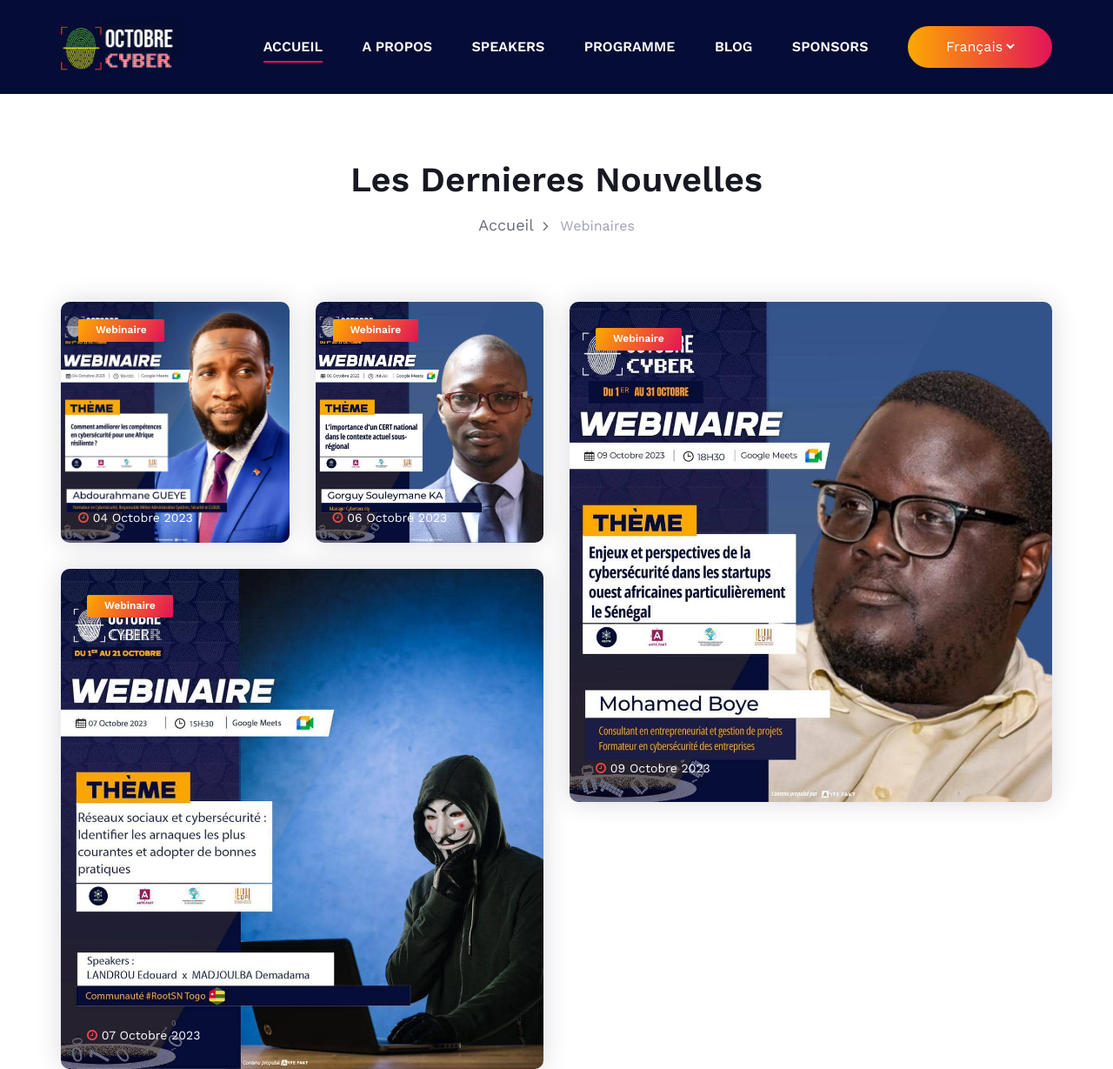
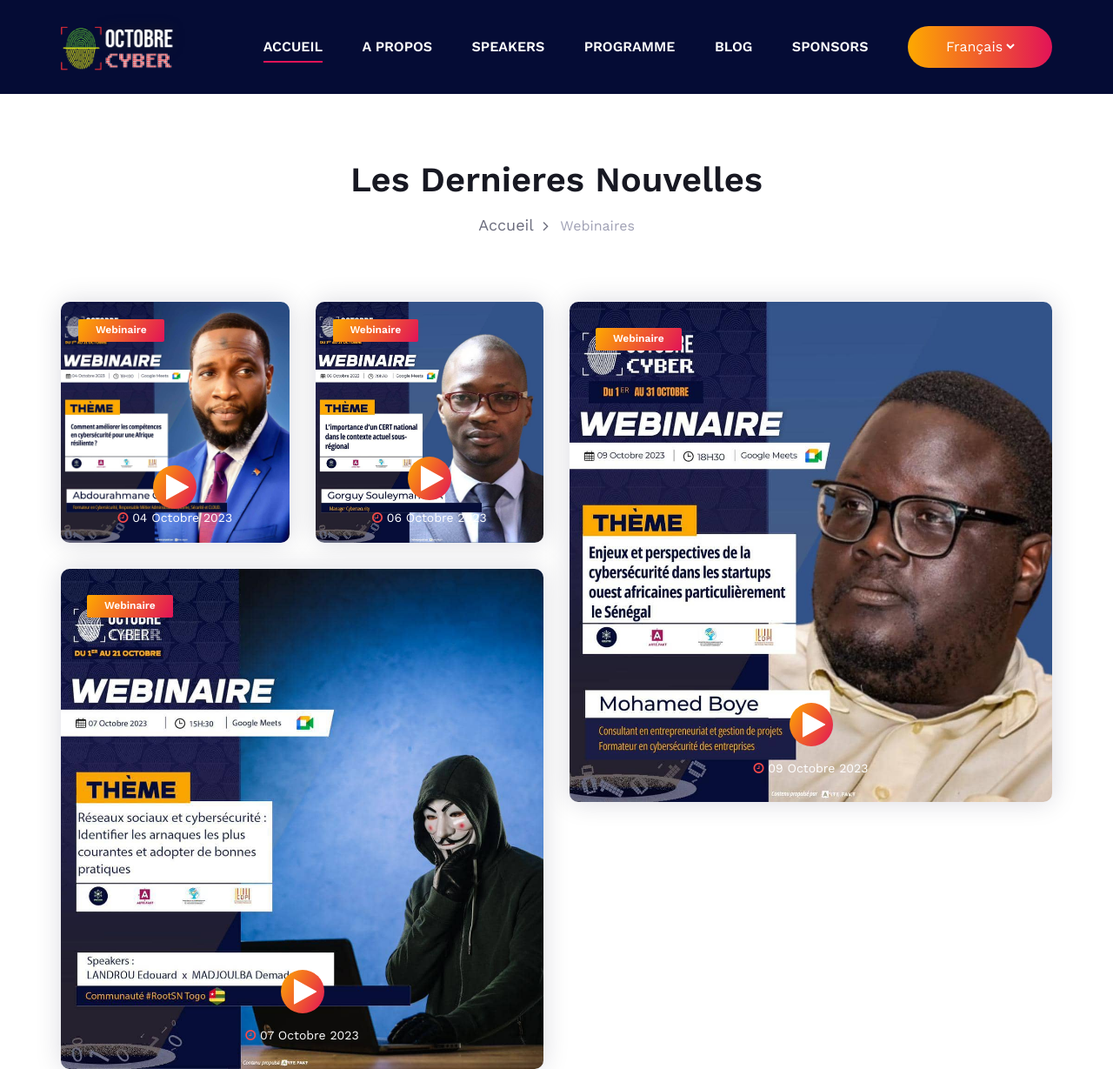
Before and after one commit to RootSN-Comminuty/OCBRSN2023, a plain HTML site: page webinaire.html in a window 1280 px wide. Shown: the top 1229 px of the page at 87% size. Drawn offline with nearby package versions, Linux system fonts and the light colour scheme.

Commit message:
Update Play video youtube

```diff
--- a/css/style.css
+++ b/css/style.css
@@ -163,6 +163,7 @@ ol {
 .bg-gradient,
 .bd-text .bd-tag-share .s-share a:hover,
 .bh-text .play-btn,
+.bi-text .play-btn,
 .schedule-table-tab .nav-tabs .nav-item .nav-link.active,
 .newslatter-inner .ni-form button,
 .latest-item .li-tag,
@@ -1826,6 +1827,10 @@ ol {
 	text-align: center;
 }
 
+.bi-text {
+	text-align: center;
+}
+
 .bh-text .play-btn {
 	height: 70px;
 	width: 70px;
@@ -1839,6 +1844,33 @@ ol {
 	color: #ffffff;
 	font-size: 28px;
 	margin-left: 6px;
+	animation: zoomm infinite 2s ease-in-out;
+}
+
+.bi-text .play-btn {
+	height: 50px;
+	width: 50px;
+	border-radius: 50%;
+	display: inline-block;
+	text-align: center;
+	line-height: 59px;
+}
+
+.bi-text .play-btn i {
+	color: #ffffff;
+	font-size: 28px;
+	margin-left: 6px;
+	animation: zoomm infinite 2s ease-in-out;
+}
+
+@keyframes zoomm {
+	0% {
+		transform: scale(1.3);
+	}
+
+	100% {
+		transform: scale(1.1);
+	}
 }
 
 .bh-text h2 {
--- a/webinaire.html
+++ b/webinaire.html
@@ -96,6 +96,8 @@
                             <div class="blog-item set-bg" data-setbg="img/speakers/PHOTO-2023-10-04-17-47-23.jpg">
                                 <div class="bi-tag bg-gradient">Webinaire</div>
                                 <div class="bi-text">
+                                    <a href="https://www.youtube.com/" class="play-btn video-popup"><i
+                                            class="fa fa-play"></i></a>
                                     <span><i class="fa fa-clock-o"></i> 04 Octobre 2023</span>
                                 </div>
                             </div>
@@ -104,6 +106,8 @@
                             <div class="blog-item set-bg" data-setbg="img/speakers/PHOTO-2023-10-05-13-07-39.jpg">
                                 <div class="bi-tag bg-gradient">Webinaire</div>
                                 <div class="bi-text">
+                                    <a href="https://www.youtube.com/" class="play-btn video-popup"><i
+                                            class="fa fa-play"></i></a>
                                     <h5><a href="#"></a></h5>
                                     <span><i class="fa fa-clock-o"></i> 06 Octobre 2023</span>
                                 </div>
@@ -113,6 +117,8 @@
                     <div class="blog-item set-bg large-item" data-setbg="img/speakers/PHOTO-2023-10-05-10-10-04.jpg">
                         <div class="bi-tag bg-gradient">Webinaire</div>
                         <div class="bi-text">
+                            <a href="https://www.youtube.com/" class="play-btn video-popup"><i
+                                    class="fa fa-play"></i></a>
                             <h3><a href="#"></a></h3>
                             <span><i class="fa fa-clock-o"></i> 07 Octobre 2023</span>
                         </div>
@@ -143,6 +149,8 @@
                     <div class="blog-item set-bg large-item" data-setbg="img/speakers/PHOTO-2023-10-08-23-14-20.jpg">
                         <div class="bi-tag bg-gradient">Webinaire</div>
                         <div class="bi-text">
+                            <a href="https://www.youtube.com/" class="play-btn video-popup"><i
+                                    class="fa fa-play"></i></a>
                             <h3><a href="#"></a></h3>
                             <span><i class="fa fa-clock-o"></i> 09 Octobre 2023</span>
                         </div>
```
